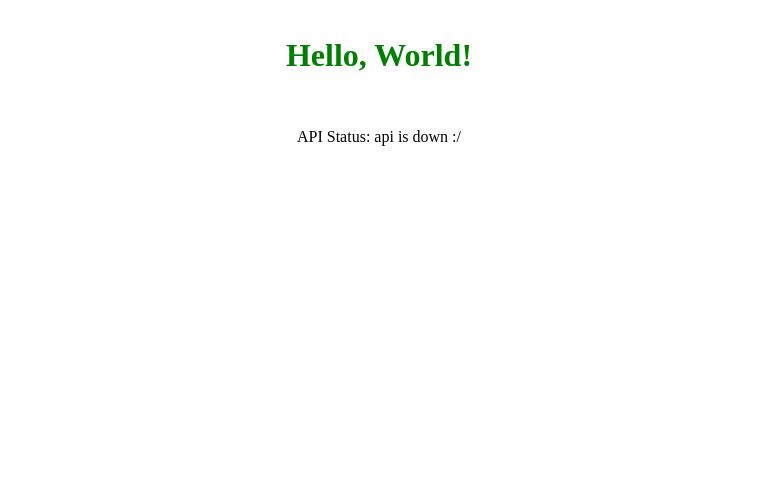
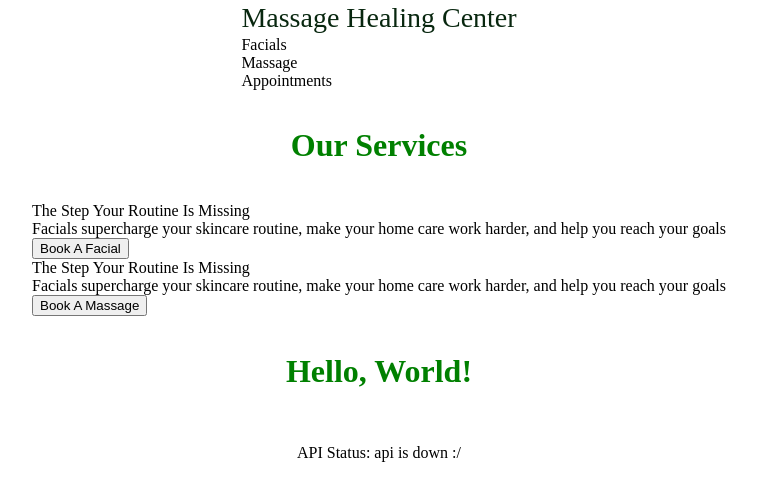
Before and after one commit to yeonjupark95/massage_healing_center, a React (Create React App) app: page / in a window 1280 px wide. Shown: the top 496 px of the page, without its empty margins (261-1018 px from the left). Built offline with nearby package versions, Linux system fonts and the light colour scheme; no server answers.

Commit message:
BrowserRouter in index

```diff
--- a/package.json
+++ b/package.json
@@ -26,7 +26,7 @@
     "pg": "^8.2.1",
     "react": "^16.13.1",
     "react-dom": "^16.13.1",
-    "react-router-dom": "^5.2.0",
+    "react-router-dom": "0.0.0-experimental-compat.6",
     "react-scripts": "^3.4.1"
   },
   "devDependencies": {
--- a/public/index.html
+++ b/public/index.html
@@ -3,7 +3,7 @@
   <head>
     <meta charset="UTF-8" />
     <meta name="viewport" content="width=device-width, initial-scale=1.0" />
-    <title>Full-Stack App</title>
+    <title> Facial & Massage | Massage Healing Center</title>
   </head>
   <body>
     <div id="root"></div>
--- a/src/components/App.js
+++ b/src/components/App.js
@@ -1,12 +1,17 @@
-import React, { useState, useEffect } from 'react';
+import React, { useState, useEffect } from "react";
 // getAPIHealth is defined in our axios-services directory index.js
 // you can think of that directory as a collection of api adapters
 // where each adapter fetches specific info from our express server's /api route
-import { getAPIHealth } from '../axios-services';
-import '../style/App.css';
+import { Routes, Route, useNavigate } from "react-router-dom";
+import Service from "./Home/Service";
+import Reviews from "./Home/Reviews";
+import FAQ from "./Home/FAQ";
+import Navigation from "./Navigation";
+import { getAPIHealth } from "../axios-services";
+import "../style/App.css";
 
 const App = () => {
-  const [APIHealth, setAPIHealth] = useState('');
+  const [APIHealth, setAPIHealth] = useState("");
 
   useEffect(() => {
     // follow this pattern inside your useEffect calls:
@@ -14,7 +19,7 @@ const App = () => {
     // invoke the adapter, await the response, and set the data
     const getAPIStatus = async () => {
       const { healthy } = await getAPIHealth();
-      setAPIHealth(healthy ? 'api is up! :D' : 'api is down :/');
+      setAPIHealth(healthy ? "api is up! :D" : "api is down :/");
     };
 
     // second, after you've defined your getter above
@@ -24,6 +29,17 @@ const App = () => {
 
   return (
     <div className="app-container">
+      <Navigation />
+      <Routes>
+        <Route
+          path="/"
+          element={
+            <>
+              <Service />
+            </>
+          }
+        />
+      </Routes>
       <h1>Hello, World!</h1>
       <p>API Status: {APIHealth}</p>
     </div>
--- a/src/components/Home/FAQ.js
+++ b/src/components/Home/FAQ.js
@@ -0,0 +1,12 @@
+import React from "react";
+import "../../style/Home.css";
+
+const FAQ = () => {
+return (
+    <>
+    FAQ
+    </>
+)
+}
+
+export default FAQ;
--- a/src/components/Home/Reviews.js
+++ b/src/components/Home/Reviews.js
@@ -0,0 +1,8 @@
+import React from "react";
+import "../../style/Home.css";
+
+const Reviews = () => {
+  return <>Reviews</>;
+};
+
+export default Reviews;
--- a/src/components/Navigation.js
+++ b/src/components/Navigation.js
@@ -6,9 +6,7 @@ const Navigation = () => {
   return (
     <>
       <div className="nav-container">
-        <Link to="/" style={{ textDecoration: "none" }}>
           <div className="logo">Massage Healing Center</div>
-        </Link>
         <div className="nav-categories-container">
           <div className="facials-link">Facials</div>
           <div className="plant-categories-link">Massage</div>
--- a/src/index.js
+++ b/src/index.js
@@ -1,8 +1,14 @@
-import React from 'react';
-import ReactDOM from 'react-dom';
-import { App } from './components';
+import React from "react";
+import ReactDOM from "react-dom";
+import { App } from "./components";
 // css stylesheets can be created for each component
 // place them in the src/style directory, and import them like this:
-import './style/index.css';
+import "./style/index.css";
+import { BrowserRouter as Router } from "react-router-dom";
 
-ReactDOM.render(<App />, document.getElementById('root'));
+ReactDOM.render(
+  <Router>
+    <App />
+  </Router>,
+  document.getElementById("root")
+);
--- a/src/style/Navigation.css
+++ b/src/style/Navigation.css
@@ -0,0 +1,7 @@
+.logo {
+    font-size: 28px;
+    line-height: 36px;
+    font-weight: 500;
+    text-align: center;
+    color: #08270f;
+  }
```
Also changed, not shown: 2 other files (tests, documents, lock files or other folders).
